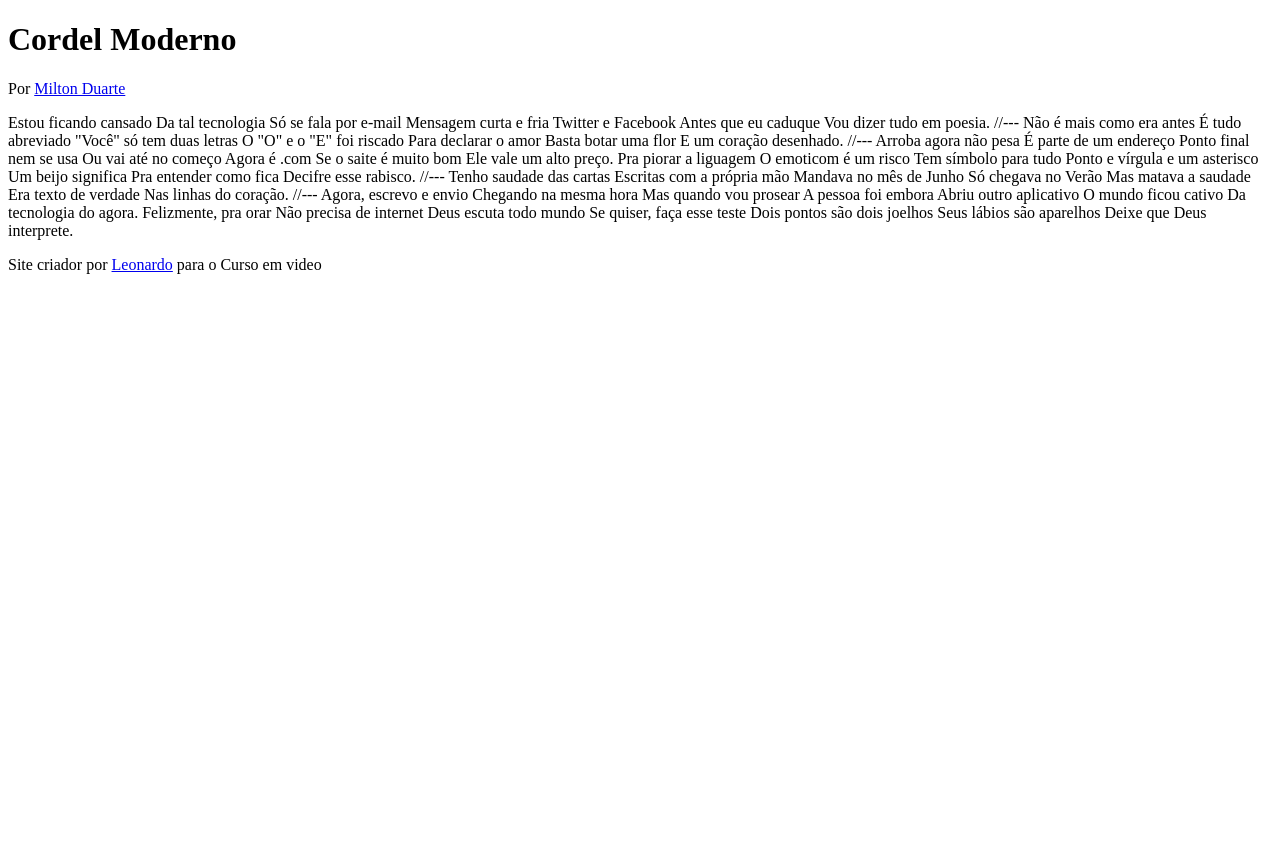
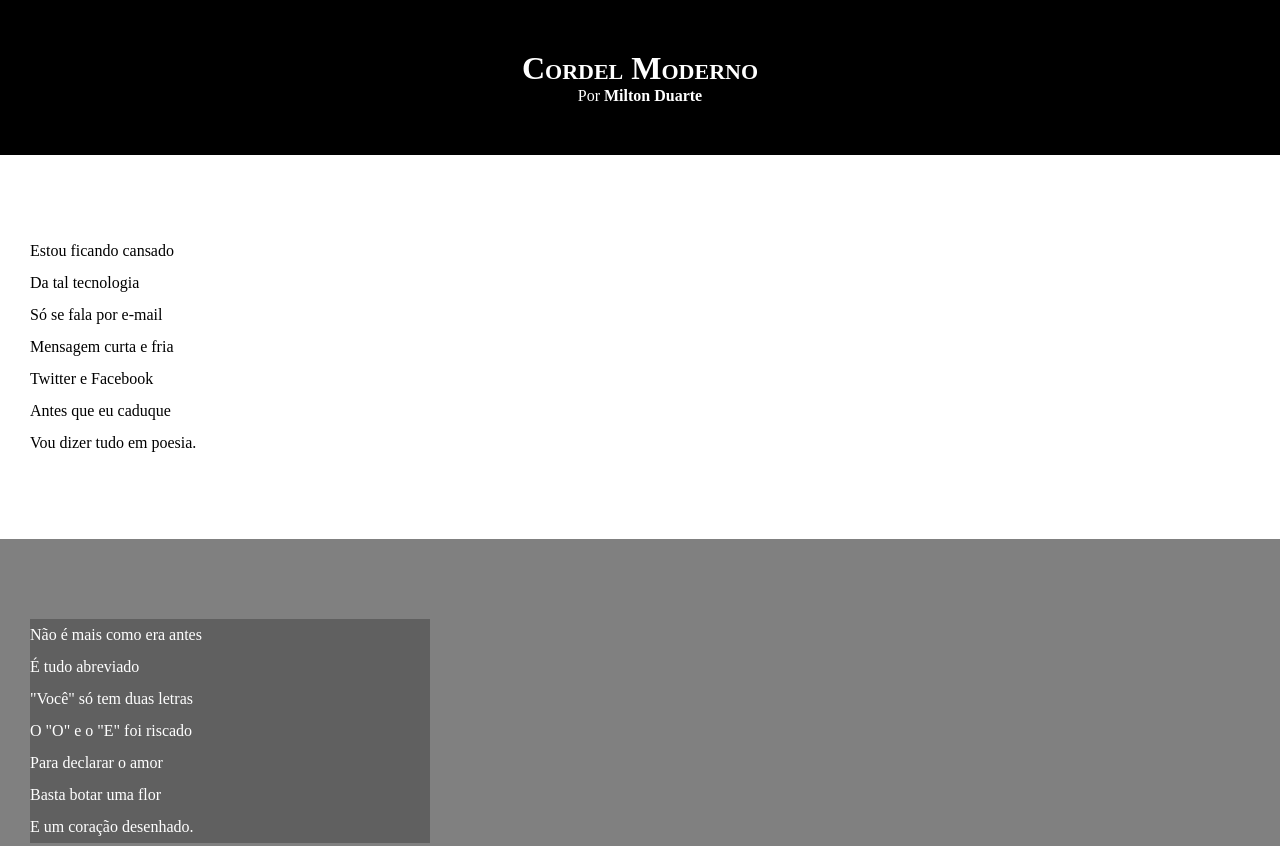
Before and after one commit to Leonardo-dev18/hmtl-css, a plain HTML site: page exercicios/desafios/d012/index.html in a window 1280 px wide. Shown: the top 846 px of the page. Before the commit the page ends 800 px from the top, so only its background shows below. Drawn offline with Linux system fonts and the light colour scheme.

Commit message:
att desafio012

```diff
--- a/exercicios/desafios/d012/index.html
+++ b/exercicios/desafios/d012/index.html
@@ -4,6 +4,7 @@
     <meta charset="UTF-8">
     <meta name="viewport" content="width=device-width, initial-scale=1.0">
     <title>Cordel Moderno</title>
+    <link rel="stylesheet" href="style.css">
 </head>
 <body>
         <header>
@@ -11,72 +12,92 @@
             <p>Por <a href="https://www.recantodasletras.com.br/poesias/3186743" target="_blank">Milton Duarte</a></p>
         </header>
 
-Estou ficando cansado
-Da tal tecnologia
-Só se fala por e-mail
-Mensagem curta e fria
-Twitter e Facebook
-Antes que eu caduque
+<section class="normal">
+    <p>
+        Estou ficando cansado <br>
+        Da tal tecnologia <br>
+        Só se fala por e-mail <br>
+        Mensagem curta e fria <br>
+        Twitter e Facebook <br>
+        Antes que eu caduque <br>
         Vou dizer tudo em poesia.
+    </p>
+</section>
 
-//---
 
-Não é mais como era antes
-É tudo abreviado
-"Você" só tem duas letras
-O "O" e o "E" foi riscado
-Para declarar o amor
-Basta botar uma flor
+
+<section class="imagem">
+    <p>
+        Não é mais como era antes <br>
+        É tudo abreviado <br>
+        "Você" só tem duas letras <br>
+        O "O" e o "E" foi riscado <br>
+        Para declarar o amor <br>
+        Basta botar uma flor <br>
         E um coração desenhado.
+    </p>
+</section>
 
-//---
 
-Arroba agora não pesa
-É parte de um endereço
-Ponto final nem se usa
-Ou vai até no começo
-Agora é .com
-Se o saite é muito bom
+
+<section class="normal">
+    <p>
+        Arroba agora não pesa <br>
+        É parte de um endereço <br>
+        Ponto final nem se usa <br>
+        Ou vai até no começo <br>
+        Agora é .com <br>
+        Se o saite é muito bom <br>
         Ele vale um alto preço.
 
-Pra piorar a liguagem
-O emoticom é um risco
-Tem símbolo para tudo
-Ponto e vírgula e um asterisco
-Um beijo significa
-Pra entender como fica
+        Pra piorar a liguagem <br>
+        O emoticom é um risco <br>
+        Tem símbolo para tudo <br>
+        Ponto e vírgula e um asterisco <br>
+        Um beijo significa <br>
+        Pra entender como fica <br>
         Decifre esse rabisco.
+    </p>
+</section>
 
-//---
 
-Tenho saudade das cartas
-Escritas com a própria mão
-Mandava no mês de Junho
-Só chegava no Verão
-Mas matava a saudade
-Era texto de verdade
+
+<section class="imagem">
+    <p>
+        Tenho saudade das cartas<br>
+        Escritas com a própria mão<br>
+        Mandava no mês de Junho<br>
+        Só chegava no Verão<br>
+        Mas matava a saudade<br>
+        Era texto de verdade<br>
         Nas linhas do coração.
+    </p>
+</section>
 
-//---
 
-Agora, escrevo e envio
-Chegando na mesma hora
-Mas quando vou prosear
-A pessoa foi embora
-Abriu outro aplicativo
-O mundo ficou cativo
+
+<section class="normal">
+    <p>
+        Agora, escrevo e envio<br>
+        Chegando na mesma hora<br>
+        Mas quando vou prosear<br>
+        A pessoa foi embora<br>
+        Abriu outro aplicativo<br>
+        O mundo ficou cativo<br>
         Da tecnologia do agora.
 
-Felizmente, pra orar
-Não precisa de internet
-Deus escuta todo mundo
-Se quiser, faça esse teste
-Dois pontos são dois joelhos
-Seus lábios são aparelhos
+        Felizmente, pra orar<br>
+        Não precisa de internet<br>
+        Deus escuta todo mundo<br>
+        Se quiser, faça esse teste<br>
+        Dois pontos são dois joelhos<br>
+        Seus lábios são aparelhos<br>
         Deixe que Deus interprete.
+    </p>
+</section>
 
 <footer>
-    <p>Site criador por <a href="https://">Leonardo</a> para o Curso em video</p>
+    <p>Site criador por <a href="https://github.com/Leonardo-dev18" target="_blank">Leonardo</a> para o <a href="https://www.cursoemvideo.com/" target="_blank">Curso em video</a></p>
 </footer>
 </body>
 </html>
--- /dev/null
+++ b/exercicios/desafios/d012/style.css
@@ -0,0 +1,66 @@
+@charset "UTF-8";
+
+* {
+    margin: 0px;
+    padding: 0px;
+}
+
+html, body{
+    min-height: 100vh;
+    background-color: darkgray;
+}
+
+header{
+    background-color: black;
+    color: white;
+    text-align: center;
+
+}
+
+header > h1{
+    padding-top: 50px;
+    font-variant: small-caps;
+}
+
+header > p{
+    padding-bottom: 50px;
+}
+
+header a, footer a{
+    color: white;
+    text-decoration: none;
+    font-weight: bolder;
+}
+
+header a:hover, footer a:hover{
+    text-decoration: underline;
+}
+
+section{
+    padding-top: 10vh;
+    padding-bottom: 10vh;
+    line-height: 2em;
+    padding-left: 30px;
+}
+
+section.normal {
+    background-color: white;
+    color: black;
+}
+
+section.imagem {
+    background-color: gray;
+    color: white;
+}
+
+section.imagem > p{
+    width: 400px;
+    background-color: rgba(0, 0, 0, 0.253);
+}
+
+footer{
+    background-color: black;
+    color: white;
+    text-align: center;
+    padding: 10px;
+}
```
Lines whose indentation alone changed are shown as unchanged.
